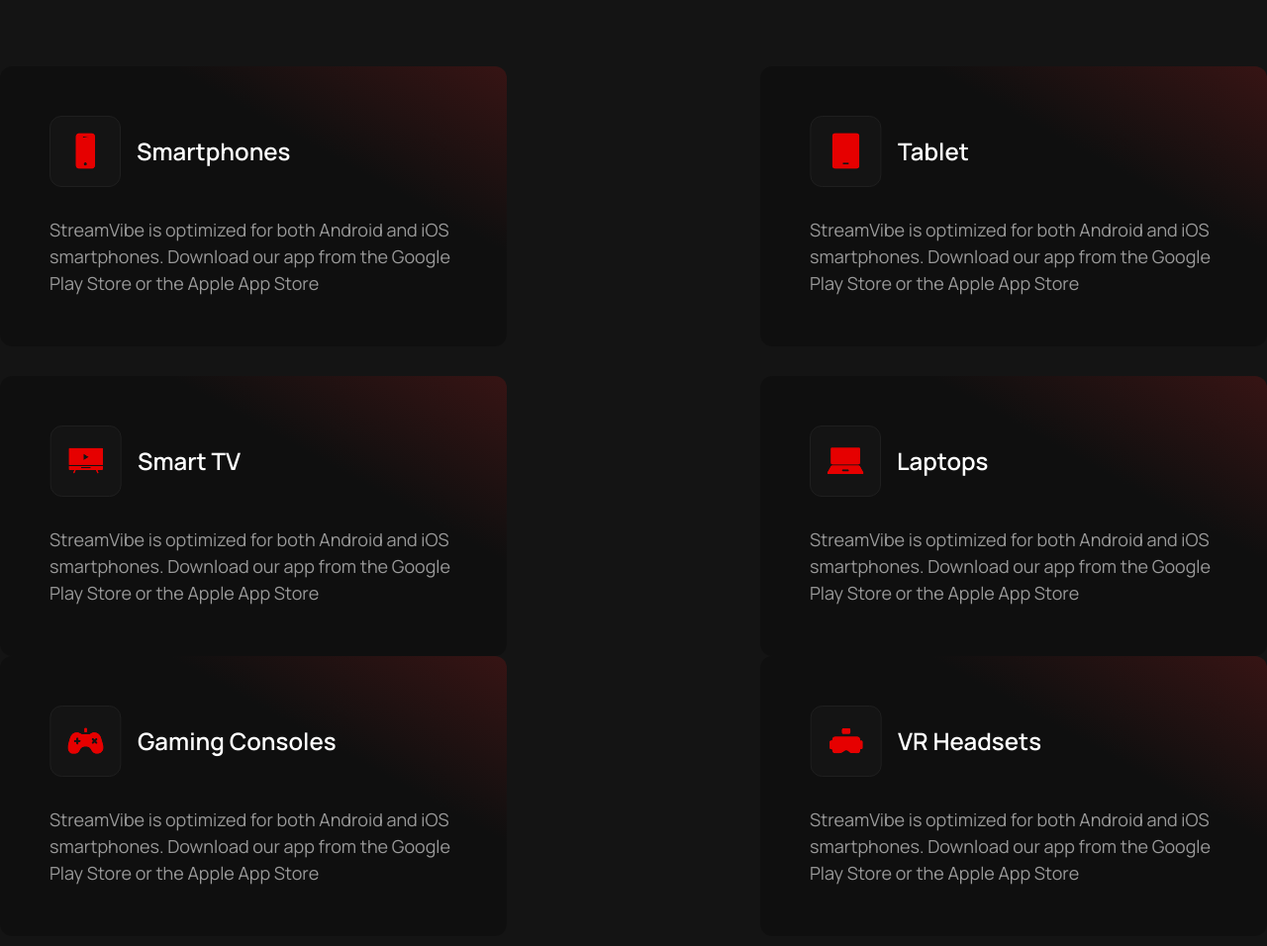
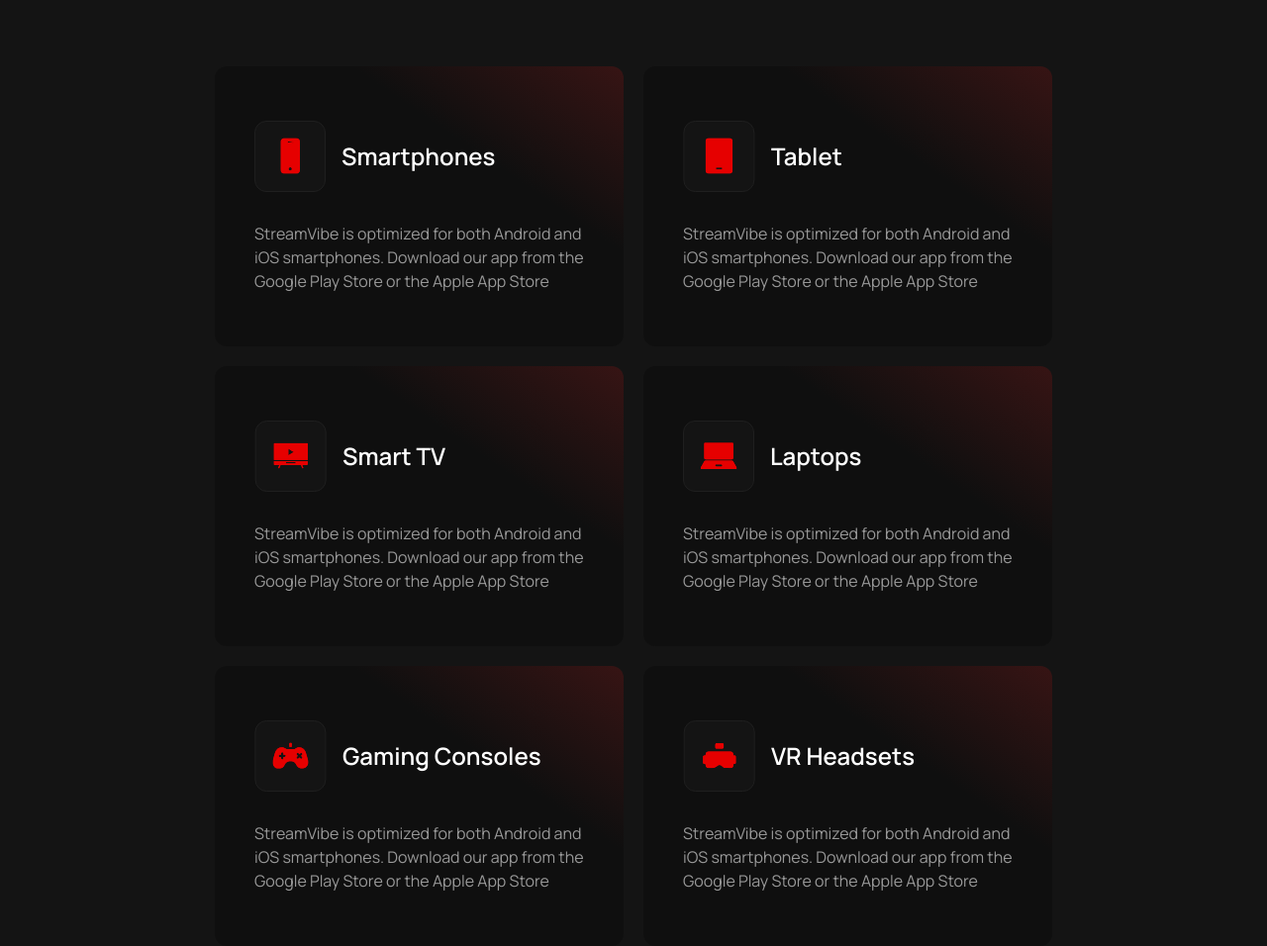
Before and after one commit to GiOrGI175/Tailwind_markup, a website: page src/index.html in a window 1280 px wide. Shown: the part 2100-3056 px from the top of the page at 99% size. Drawn offline with Linux system fonts and the light colour scheme.

Commit message:
feature/section responsi

```diff
--- a/src/index.html
+++ b/src/index.html
@@ -566,18 +566,18 @@
     </main>
 
     <section class="w-full h-[860px] mt-[150px]">
-      <div class="max-w-full m-0 mx-auto flex justify-center">
+      <div class="max-w-full m-0 mx-auto flex justify-center px-[16px]">
         <div
-          class="max-w-[1597px] w-full h-[520px] flex flex-col justify-between items-center"
+          class="max-w-[1597px] w-full h-[520px] flex flex-col justify-between items-center max-md:max-w[1279px]"
         >
           <div class="flex flex-col">
             <h2
-              class="mb-[14px] font-[manrope] font-bold text-[38px] leading-[57px] text-start text-white"
+              class="mb-[14px] font-[manrope] font-bold text-[38px] leading-[57px] text-start text-white max-md:text-[28px] max-md:leading-[42px] max-sm:text-[20px] max-sm:leading-[30px]"
             >
               We Provide you streaming experience across various devices.
             </h2>
             <p
-              class="mb-[80px] font-[manrope] font-normal text-[18px] leading-[27px] text-start text-[#999999]"
+              class="mb-[80px] font-[manrope] font-normal text-[18px] leading-[27px] text-start text-[#999999] max-sm:text-[14px] max-sm:leading-[21px]"
             >
               With StreamVibe, you can enjoy your favorite movies and TV shows
               anytime, anywhere. Our platform is designed to be compatible with
@@ -585,12 +585,14 @@
               entertainment.
             </p>
           </div>
-          <div class="max-w-[1597px] w-full flex flex-wrap justify-between">
+          <div
+            class="max-w-[1597px] w-full flex flex-wrap justify-center gap-[30px] max-md:max-w-[1279px] max-lg:gap-[20px]"
+          >
             <div
-              class="bg-custom-gradient w-[512px] h-[283px] mb-[30px] rounded-[12px] flex flex-col items-center justify-center"
+              class="bg-custom-gradient max-w-[512px] w-full h-[283px] rounded-[12px] flex flex-col items-center justify-center max-lg:max-w-[413px]"
             >
               <div
-                class="w-[412px] h-[72px] mb-[30px] flex flex-row items-center"
+                class="max-w-[412px] w-full h-[72px] mb-[30px] flex flex-row items-center max-lg:max-w-[333px]"
               >
                 <div>
                   <img
@@ -604,7 +606,7 @@
                 >
               </div>
               <p
-                class="w-[412px] font-[manrope] font-normal text-[18px] leading-[27px] text-[#999999]"
+                class="w-[412px] font-[manrope] font-normal text-[18px] leading-[27px] text-[#999999] max-lg:max-w-[333px] max-lg:text-[16px] max-lg:leading-[24px]"
               >
                 StreamVibe is optimized for both Android and iOS smartphones.
                 Download our app from the Google Play Store or the Apple App
@@ -612,10 +614,10 @@
               </p>
             </div>
             <div
-              class="bg-custom-gradient w-[512px] h-[283px] rounded-[12px] flex flex-col items-center justify-center"
+              class="bg-custom-gradient max-w-[512px] w-full h-[283px] rounded-[12px] flex flex-col items-center justify-center max-lg:max-w-[413px]"
             >
               <div
-                class="w-[412px] h-[72px] mb-[30px] flex flex-row items-center"
+                class="max-w-[412px] w-full h-[72px] mb-[30px] flex flex-row items-center max-lg:max-w-[333px]"
               >
                 <div>
                   <img
@@ -629,7 +631,7 @@
                 >
               </div>
               <p
-                class="w-[412px] font-[manrope] font-normal text-[18px] leading-[27px] text-[#999999]"
+                class="w-[412px] font-[manrope] font-normal text-[18px] leading-[27px] text-[#999999] max-lg:max-w-[333px] max-lg:text-[16px] max-lg:leading-[24px]"
               >
                 StreamVibe is optimized for both Android and iOS smartphones.
                 Download our app from the Google Play Store or the Apple App
@@ -637,10 +639,10 @@
               </p>
             </div>
             <div
-              class="bg-custom-gradient w-[512px] h-[283px] rounded-[12px] flex flex-col items-center justify-center"
+              class="bg-custom-gradient max-w-[512px] w-full h-[283px] rounded-[12px] flex flex-col items-center justify-center max-lg:max-w-[413px]"
             >
               <div
-                class="w-[412px] h-[72px] mb-[30px] flex flex-row items-center"
+                class="max-w-[412px] w-full h-[72px] mb-[30px] flex flex-row items-center max-lg:max-w-[333px]"
               >
                 <div>
                   <img
@@ -654,7 +656,7 @@
                 >
               </div>
               <p
-                class="w-[412px] font-[manrope] font-normal text-[18px] leading-[27px] text-[#999999]"
+                class="w-[412px] font-[manrope] font-normal text-[18px] leading-[27px] text-[#999999] max-lg:max-w-[333px] max-lg:text-[16px] max-lg:leading-[24px]"
               >
                 StreamVibe is optimized for both Android and iOS smartphones.
                 Download our app from the Google Play Store or the Apple App
@@ -662,10 +664,10 @@
               </p>
             </div>
             <div
-              class="bg-custom-gradient w-[512px] h-[283px] rounded-[12px] flex flex-col items-center justify-center"
+              class="bg-custom-gradient max-w-[512px] w-full h-[283px] rounded-[12px] flex flex-col items-center justify-center max-lg:max-w-[413px]"
             >
               <div
-                class="w-[412px] h-[72px] mb-[30px] flex flex-row items-center"
+                class="max-w-[412px] w-full h-[72px] mb-[30px] flex flex-row items-center max-lg:max-w-[333px]"
               >
                 <div>
                   <img
@@ -679,7 +681,7 @@
                 >
               </div>
               <p
-                class="w-[412px] font-[manrope] font-normal text-[18px] leading-[27px] text-[#999999]"
+                class="w-[412px] font-[manrope] font-normal text-[18px] leading-[27px] text-[#999999] max-lg:max-w-[333px] max-lg:text-[16px] max-lg:leading-[24px]"
               >
                 StreamVibe is optimized for both Android and iOS smartphones.
                 Download our app from the Google Play Store or the Apple App
@@ -687,10 +689,10 @@
               </p>
             </div>
             <div
-              class="bg-custom-gradient w-[512px] h-[283px] rounded-[12px] flex flex-col items-center justify-center"
+              class="bg-custom-gradient max-w-[512px] w-full h-[283px] rounded-[12px] flex flex-col items-center justify-center max-lg:max-w-[413px]"
             >
               <div
-                class="w-[412px] h-[72px] mb-[30px] flex flex-row items-center"
+                class="max-w-[412px] w-full h-[72px] mb-[30px] flex flex-row items-center max-lg:max-w-[333px]"
               >
                 <div>
                   <img
@@ -704,7 +706,7 @@
                 >
               </div>
               <p
-                class="w-[412px] font-[manrope] font-normal text-[18px] leading-[27px] text-[#999999]"
+                class="max-w-[412px] w-full font-[manrope] font-normal text-[18px] leading-[27px] text-[#999999] max-lg:max-w-[333px] max-lg:text-[16px] max-lg:leading-[24px]"
               >
                 StreamVibe is optimized for both Android and iOS smartphones.
                 Download our app from the Google Play Store or the Apple App
@@ -712,10 +714,10 @@
               </p>
             </div>
             <div
-              class="bg-custom-gradient w-[512px] h-[283px] rounded-[12px] flex flex-col items-center justify-center"
+              class="bg-custom-gradient max-w-[512px] w-full h-[283px] rounded-[12px] flex flex-col items-center justify-center max-lg:max-w-[413px]"
             >
               <div
-                class="w-[412px] h-[72px] mb-[30px] flex flex-row items-center"
+                class="max-w-[412px] w-full h-[72px] mb-[30px] flex flex-row items-center max-lg:max-w-[333px]"
               >
                 <div>
                   <img
@@ -729,7 +731,7 @@
                 </span>
               </div>
               <p
-                class="w-[412px] font-[manrope] font-normal text-[18px] leading-[27px] text-[#999999]"
+                class="max-w-[412px] w-full font-[manrope] font-normal text-[18px] leading-[27px] text-[#999999] max-lg:max-w-[333px] max-lg:text-[16px] max-lg:leading-[24px]"
               >
                 StreamVibe is optimized for both Android and iOS smartphones.
                 Download our app from the Google Play Store or the Apple App
```
Also changed, not shown: src/output.css.
